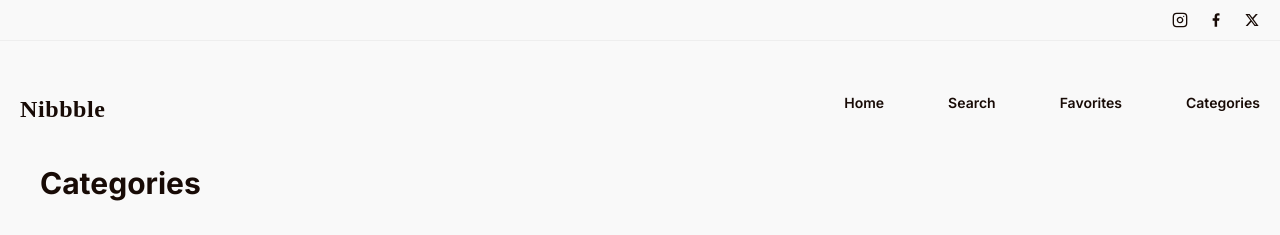
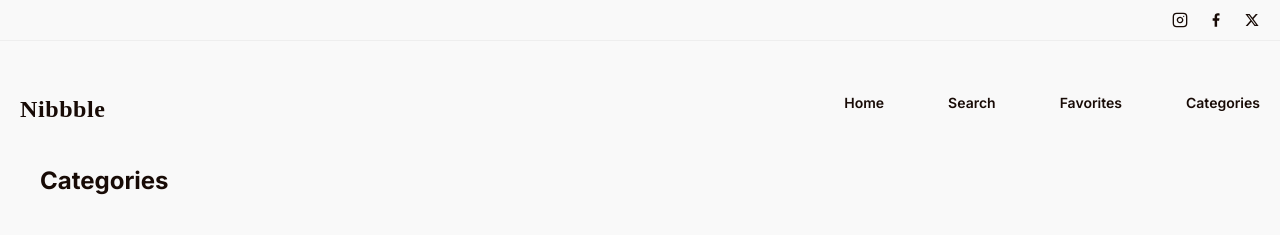
Before and after one commit to emanuelnakeng/nibbble, a React (Create React App) app: page /categories in a window 1280 px wide. Shown: the top 235 px of the page. Built offline with nearby package versions, Linux system fonts and the light colour scheme; grey boxes are pictures that could not be loaded; a web font is replaced by a local one.

Commit message:
fixed large texts

```diff
--- a/src/pages/Categories.js
+++ b/src/pages/Categories.js
@@ -6,7 +6,7 @@ function Categories() {
 	return (
 		<ScreenContainer>
 			<section className='container mx-auto pt-5 w-full px-5'>
-				<h2 className='font-bold text-3xl md:tex-3xl text-dark-clr'>
+				<h2 className='font-bold text-2xl md:tex-3xl text-dark-clr'>
 					Categories
 				</h2>
 				<div className='grid grid-cols-2 gap-5 md:grid-cols-6 py-10'>
--- a/src/pages/Favorites.js
+++ b/src/pages/Favorites.js
@@ -4,7 +4,7 @@ function Favorites() {
 	return (
 		<ScreenContainer>
 			<section className='container mx-auto pt-5 w-full px-5'>
-				<h2 className='font-bold text-3xl md:tex-3xl text-dark-clr'>
+				<h2 className='font-bold text-2xl md:tex-3xl text-dark-clr'>
 					Favorites
 				</h2>
 				<div></div>
--- a/src/pages/NotFound.js
+++ b/src/pages/NotFound.js
@@ -5,9 +5,9 @@ function NotFound() {
 	return (
 		<ScreenContainer>
 			<section className='container mx-auto flex flex-col items-center justify-center w-screen h-[75vh] gap-5 px-5'>
-				<h1 className='text-4xl md:text-5xl text-dark-clr font-bold text-center'>
+				<h2 className='font-bold text-3xl md:tex-4xl text-dark-clr text-center'>
 					Lost in space...404
-				</h1>
+				</h2>
 				<h3 className='text-sm text-dark-clr font-semibold'>
 					Page was not found
 				</h3>
```
